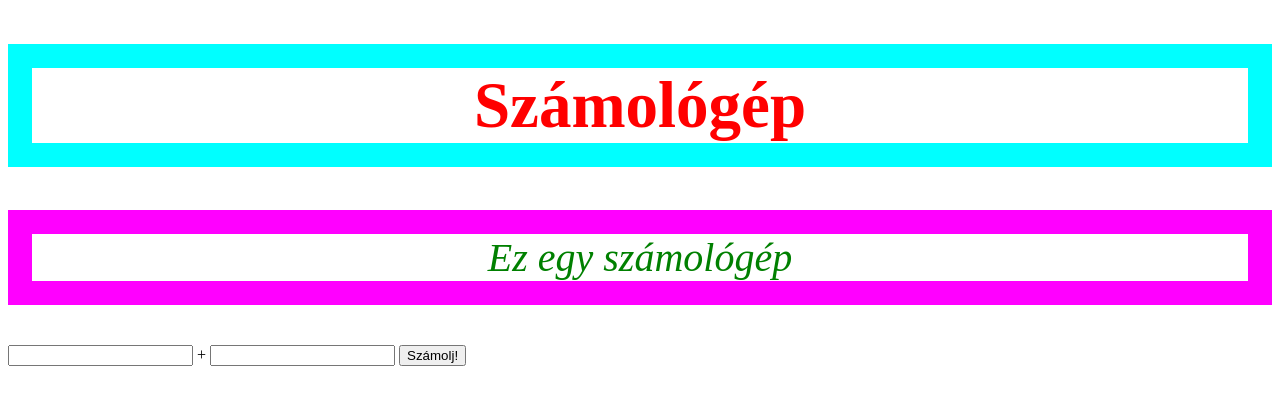
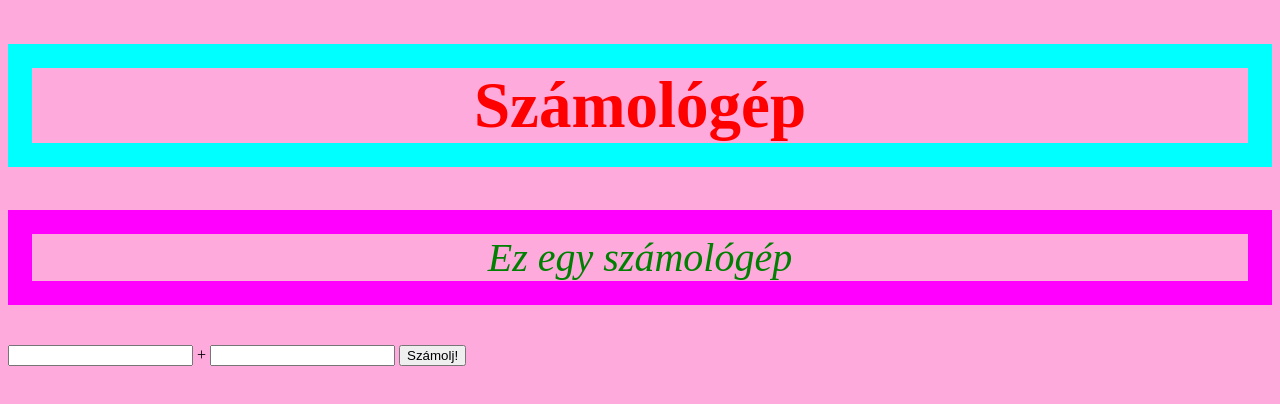
Before and after one commit to Lordiman92/first-project, a plain HTML site: page docs/index.html in a window 1280 px wide. Drawn offline with Linux system fonts and the light colour scheme.

Commit message:
elsőőőőő commitom evör

```diff
--- a/docs/index.css
+++ b/docs/index.css
@@ -1,3 +1,4 @@
+body{background: #FFAADD}
 h1{
 font-size: 65px;
 color:red;
```
